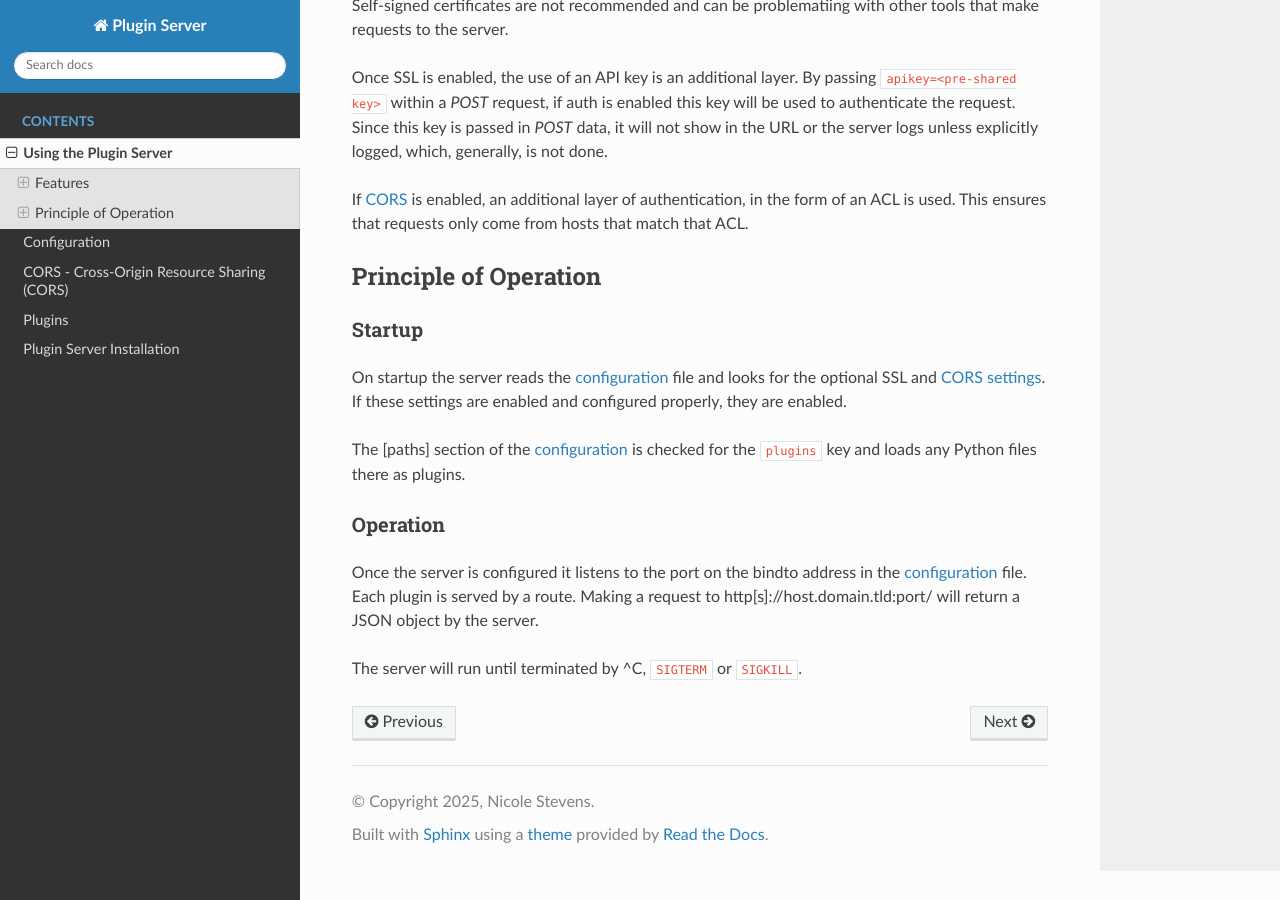
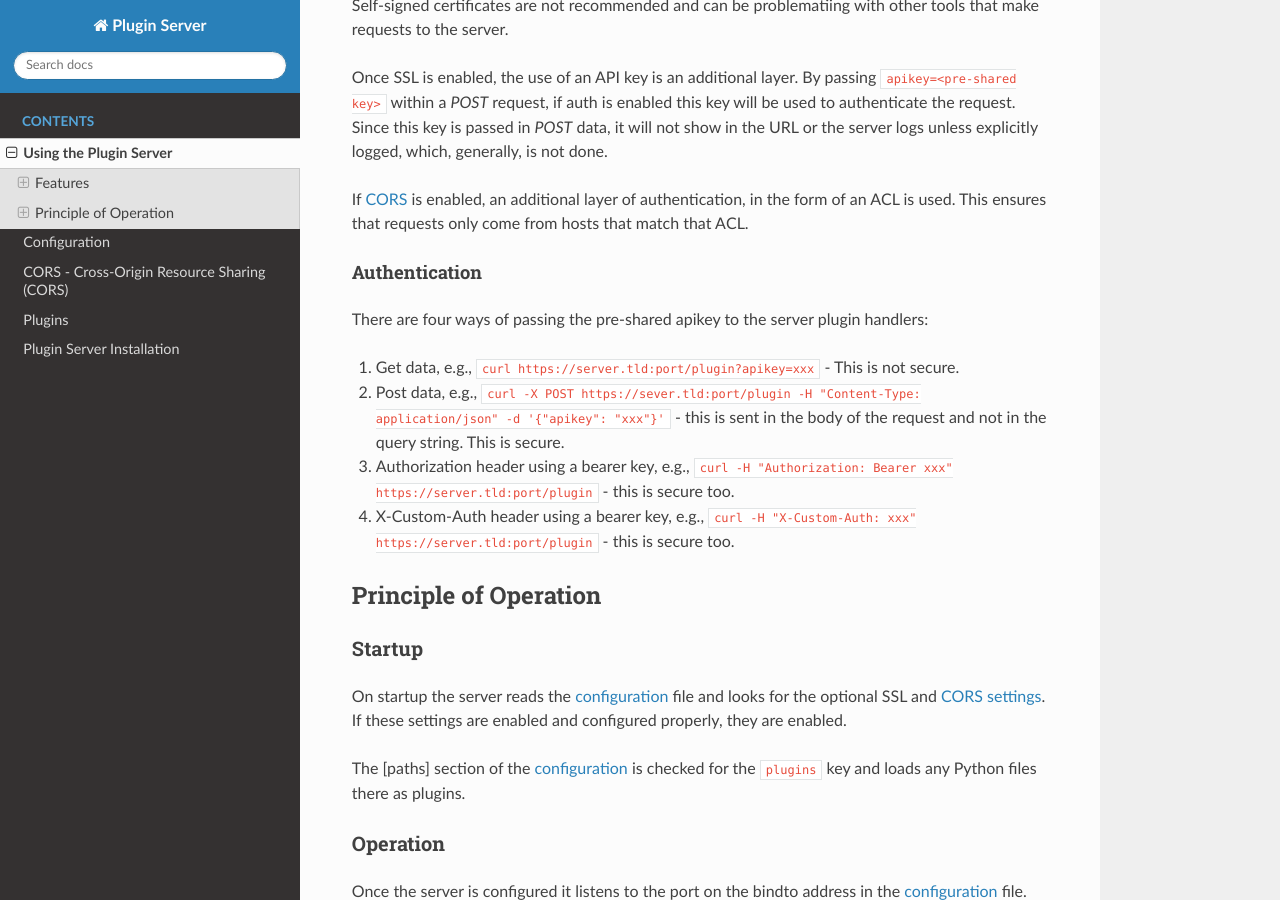
Before and after one commit to nicciniamh/pluginserver, a Sphinx documentation site: the page built from docs/Usage.md, in a window 1280 px wide and 900 px high, scrolled down 1129 px. Built offline with Sphinx 7.4.7 and the Read the Docs theme 3.1.0, drawn with Linux system fonts in a browser that asks for light colours.

Commit message:
Updated to support headers authorization, undid debug changes, updated usage.md

```diff
--- a/docs/Usage.md
+++ b/docs/Usage.md
@@ -36,6 +36,15 @@ Once SSL is enabled, the use of an API key is an additional layer. By passing `a
 
 If [CORS](CORS.md) is enabled, an additional layer of authentication, in the form of an ACL is used. This ensures that requests only come from hosts that match that ACL.
 
+#### Authentication
+There are four ways of passing the pre-shared apikey to the server plugin handlers:
+
+1. Get data, e.g., `curl https://server.tld:port/plugin?apikey=xxx` - This is not secure.
+2. Post data, e.g., `curl -X POST https://sever.tld:port/plugin -H "Content-Type: application/json" -d '{"apikey": "xxx"}'` - this is sent in the body of the request and not in the query string. This is secure.
+3. Authorization header using a bearer key, e.g., ` curl -H "Authorization: Bearer xxx" https://server.tld:port/plugin` - this is secure too.
+
+4. X-Custom-Auth header using a bearer key, e.g., ` curl -H "X-Custom-Auth: xxx" https://server.tld:port/plugin` - this is secure too.
+
 ## Principle of Operation
 
 ### Startup
```
Also changed, not shown: 1 other file.
